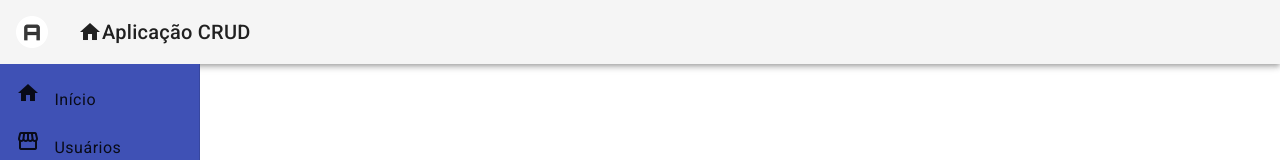
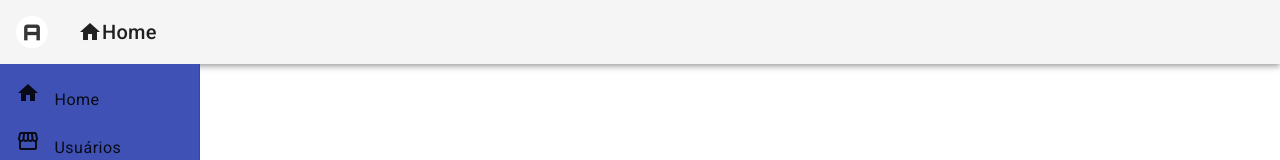
Before and after one commit to eskokado/teste-tecnico-abov, an Angular app in the folder frontend/: page / in a window 1280 px wide. Shown: the top 160 px of the page. Built offline with nearby package versions, Linux system fonts and the light colour scheme.

Commit message:
fix: update item home

```diff
--- a/frontend/src/app/components/template/header/header.component.html
+++ b/frontend/src/app/components/template/header/header.component.html
@@ -9,7 +9,7 @@
       <i class='material-icons'>
         home
       </i>
-      Aplicação CRUD
+      Home
     </a>
   </span>
 </mat-toolbar>
--- a/frontend/src/app/components/template/nav/nav.component.html
+++ b/frontend/src/app/components/template/nav/nav.component.html
@@ -7,7 +7,7 @@
         <i class='material-icons'>
           home
         </i>
-        Início
+        Home
       </a>
       <a mat-list-item class='nav-list'>
         <i class='material-icons'>
```
